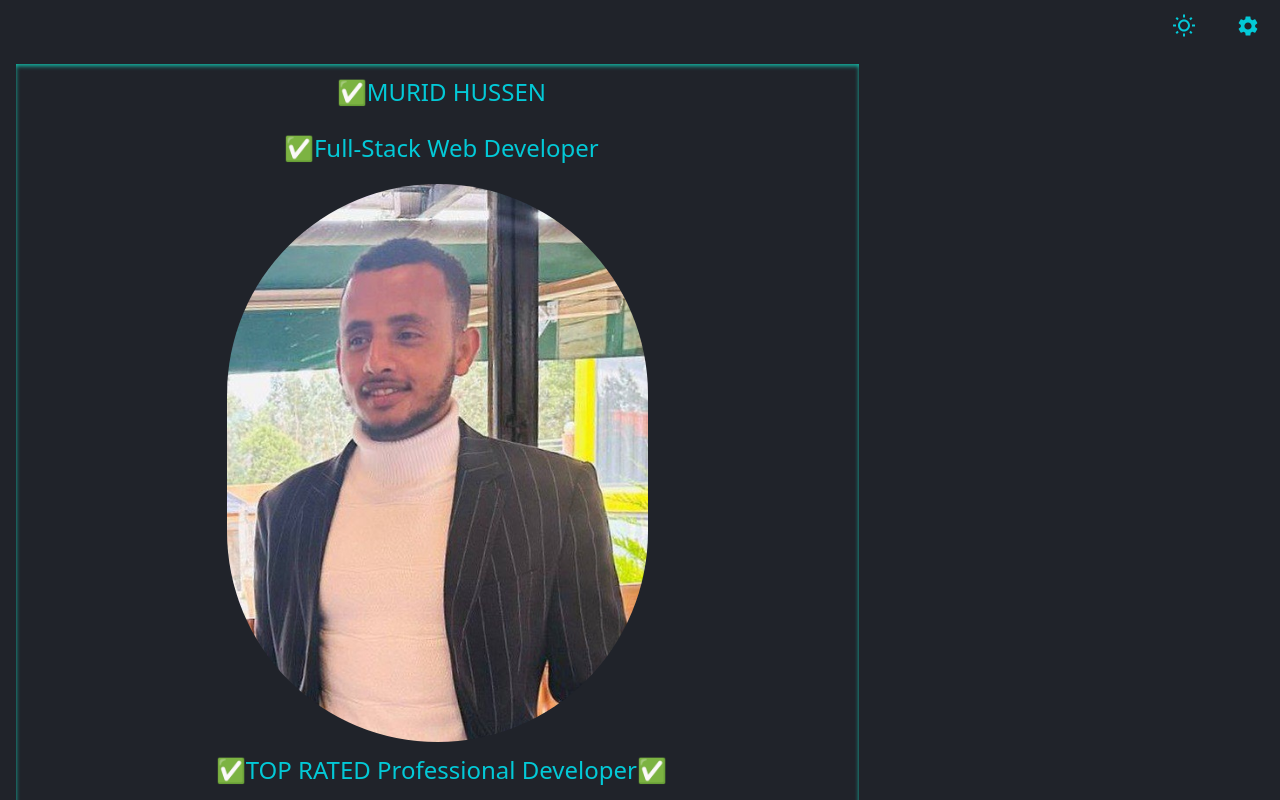
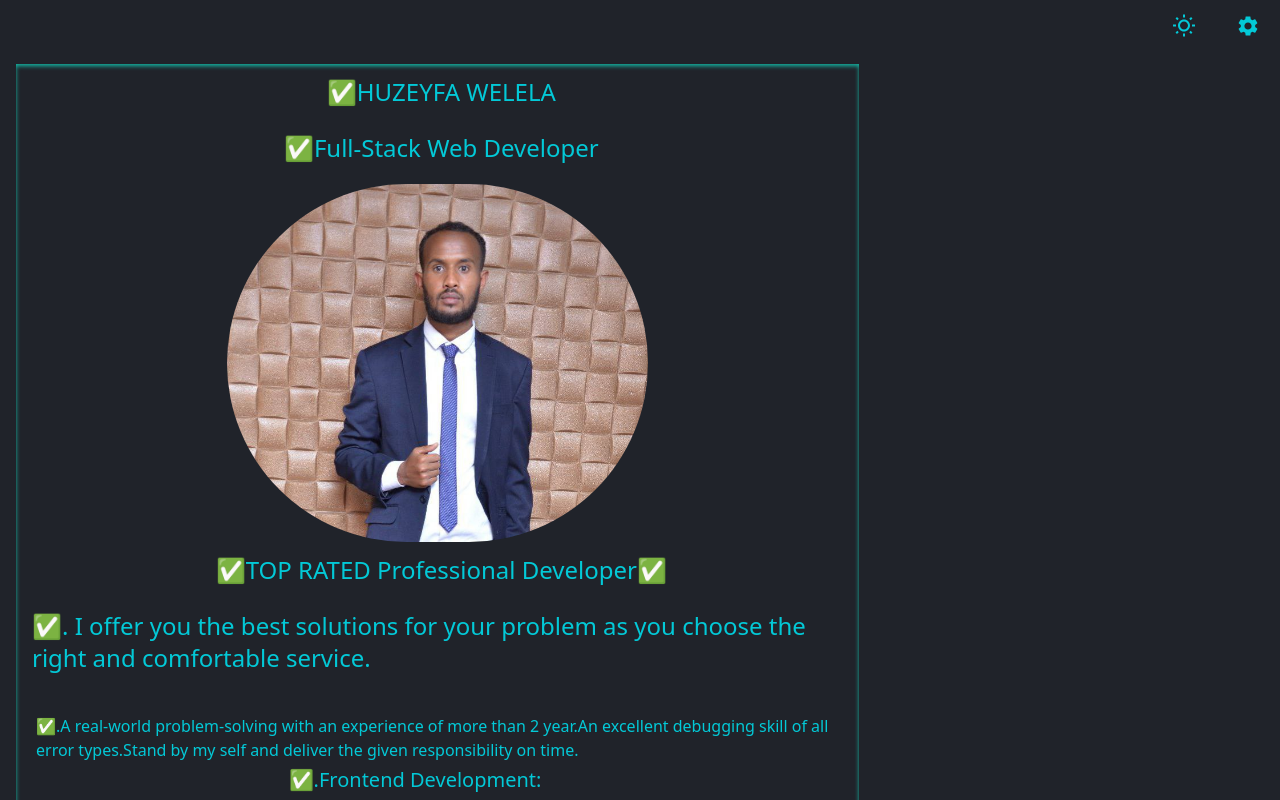
Before and after one commit to huuzey/huze-portfolio, a React (Create React App) app: page / in a window 1280 px wide. Shown: the top 800 px of the page. Built offline with nearby package versions, Linux system fonts and the light colour scheme.

Commit message:
first commit

```diff
--- a/public/index.html
+++ b/public/index.html
@@ -2,11 +2,11 @@
 <html lang="en">
   <head>
     <meta charset="utf-8" />
-    <link rel="icon" href="%PUBLIC_URL%/murid.jpg" />
+    <link rel="icon" href="%PUBLIC_URL%/grad.jpg" />
     <meta name="viewport" content="width=device-width, initial-scale=1" />
     <meta name="theme-color" content="#000000" />
-    <meta name="description" content="Murid Hussen's Portfolio website" />
-    <link rel="apple-touch-icon" href="%PUBLIC_URL%/murid.jpg" />
+    <meta name="description" content="Huzeyfa welela's Portfolio website" />
+    <link rel="apple-touch-icon" href="%PUBLIC_URL%/grad.jpg" />
     <!--
       manifest.json provides metadata used when your web app is installed on a
       user's mobile device or desktop. See https://developers.google.com/web/fundamentals/web-app-manifest/
@@ -21,7 +21,7 @@
       work correctly both with client-side routing and a non-root public URL.
       Learn how to configure a non-root public URL by running `npm run build`.
     -->
-    <title>Murid Hussen's Portfolio website</title>
+    <title>Huzeyfa welela's Portfolio website</title>
   </head>
   <body>
     <noscript>You need to enable JavaScript to run this app.</noscript>
--- a/src/components/Container.jsx
+++ b/src/components/Container.jsx
@@ -10,6 +10,7 @@ import ThumbUpOffAltIcon from "@mui/icons-material/ThumbUpOffAlt";
 import { projects } from "../assets/datafiles";
 import title from "../assets/Untitled.png";
 import mee from "../assets/murid.jpg";
+import grad from "../assets/grad.jpg";
 import { useState } from "react";
 import Aos from "aos";
 import "aos/dist/aos.css";
@@ -41,7 +42,7 @@ const Container = () => {
             className="w-[50%] h-[50%] mt-4 rounded-full shadow-2xl hover:scale-110"
           /> */}
           <h className={`text-2xl mb-2 mt-2 ml-2  rounded-md px-2 py-1`}>
-            ✅MURID HUSSEN
+            ✅HUZEYFA WELELA
           </h>
           <h className={`text-2xl mb-2 mt-2 ml-2  rounded-md px-2 py-1`}>
             ✅Full-Stack Web Developer
@@ -49,7 +50,7 @@ const Container = () => {
           <img
             data-aos="fade-right"
             alt="mine"
-            src={mee}
+            src={grad}
             className="w-[50%] h-[50%] mt-2  rounded-full"
           />
 
```
Also changed, not shown: src/assets/grad.jpg (added).
